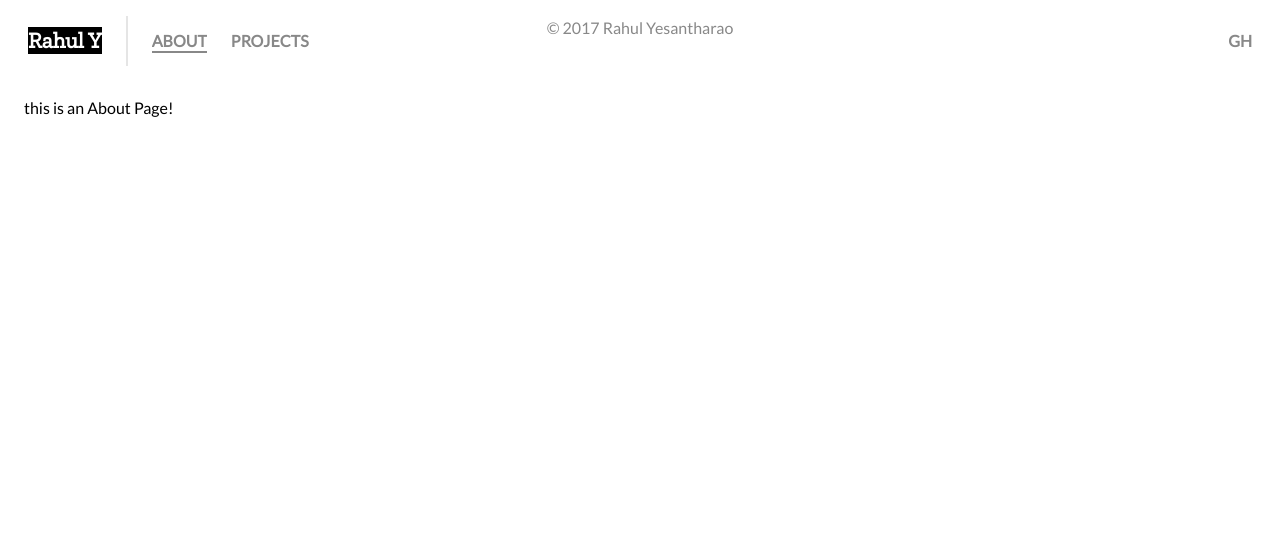
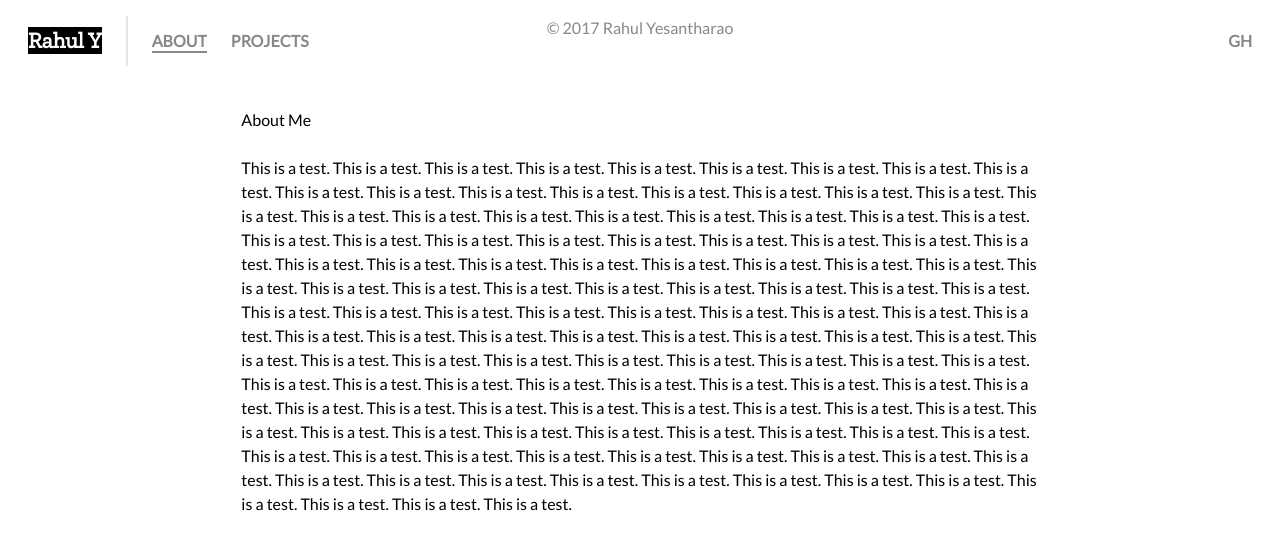
Before and after one commit to rahulyesantharao/personal-website-m2, a React app: page /about in a window 1280 px wide. Shown: the top 550 px of the page. Built offline with nearby package versions, Linux system fonts and the light colour scheme.

Commit message:
Updated Todo list, created and implemented grid system, changed selection color

```diff
--- a/src/components/about/AboutPage.js
+++ b/src/components/about/AboutPage.js
@@ -2,8 +2,17 @@ import React from 'react';
 
 const AboutPage = () => {
   return (
-    <section className="container">
-      <h1>this is an About Page!</h1>
+    <section className="container-fluid">
+      <div className="columns">
+        <h1 className="column is-12-mobile is-10-tablet is-offset-1-tablet is-8-desktop is-offset-2-desktop">About Me</h1>
+        <div className="column is-12-mobile is-10-tablet is-offset-1-tablet is-8-desktop is-offset-2-desktop">
+          This is a test. This is a test. This is a test. This is a test. This is a test. This is a test. This is a test. This is a test. This is a test. This is a test. This is a test. This is a test. This is a test. This is a test. This is a test. This is a test. This is a test. This is a test. This is a test. This is a test. This is a test. This is a test. This is a test. This is a test. This is a test.
+          This is a test. This is a test. This is a test. This is a test. This is a test. This is a test. This is a test. This is a test. This is a test. This is a test. This is a test. This is a test. This is a test. This is a test. This is a test. This is a test. This is a test. This is a test. This is a test. This is a test. This is a test. This is a test. This is a test. This is a test. This is a test.
+          This is a test. This is a test. This is a test. This is a test. This is a test. This is a test. This is a test. This is a test. This is a test. This is a test. This is a test. This is a test. This is a test. This is a test. This is a test. This is a test. This is a test. This is a test. This is a test. This is a test. This is a test. This is a test. This is a test. This is a test. This is a test.
+          This is a test. This is a test. This is a test. This is a test. This is a test. This is a test. This is a test. This is a test. This is a test. This is a test. This is a test. This is a test. This is a test. This is a test. This is a test. This is a test. This is a test. This is a test. This is a test. This is a test. This is a test. This is a test. This is a test. This is a test. This is a test.
+          This is a test. This is a test. This is a test. This is a test. This is a test. This is a test. This is a test. This is a test. This is a test. This is a test. This is a test. This is a test. This is a test. This is a test. This is a test. This is a test. This is a test. This is a test. This is a test. This is a test. This is a test. This is a test. This is a test. This is a test. This is a test.
+        </div>
+      </div>
     </section>
   )
 }
--- a/src/components/projects/ProjectsPage.js
+++ b/src/components/projects/ProjectsPage.js
@@ -3,7 +3,13 @@ import React from 'react';
 const ProjectsPage = () => {
   return (
     <section className="container">
-      <h1>this is a Test Page!</h1>
+      <div className="columns">
+        <h1 className="column is-12-mobile is-10-tablet is-offset-1-tablet is-8-desktop is-offset-2-desktop">Projects</h1>
+        <div className="column is-12-mobile is-10-tablet is-offset-1-tablet is-8-desktop is-offset-2-desktop">
+          This is a test. This is a test. This is a test. This is a test. This is a test. This is a test. This is a test. This is a test. This is a test. This is a test. This is a test. This is a test. This is a test. This is a test. This is a test. This is a test. This is a test. This is a test. This is a test. This is a test. This is a test. This is a test. This is a test. This is a test. This is a test.
+
+        </div>
+      </div>
     </section>
   )
 }
--- a/src/sass/base/variables.scss
+++ b/src/sass/base/variables.scss
@@ -4,7 +4,7 @@
 // Colors
 $color-primary: blue;
 $color-accent: red;
-$color-selection: lighten($color-accent, 30%);
+$color-selection: lighten(#2b669b, 30%);
 $color-font: black;
 
 $color-link: green;
--- a/src/sass/components/footer.scss
+++ b/src/sass/components/footer.scss
@@ -15,7 +15,7 @@
 main {
   &.home {
     height: 100%;
-    padding-top: 0px;
+    // padding-top: 0px;
   }
   flex: 1;
 }
--- /dev/null
+++ b/src/sass/layout/_all.scss
@@ -0,0 +1,4 @@
+@charset "utf-8";
+
+// import all the pieces of base
+@import './columns';
--- /dev/null
+++ b/src/sass/layout/columns.scss
@@ -0,0 +1,46 @@
+.column-container {
+  margin-left: -0.75rem;
+  margin-right: -0.75rem;
+  margin-top: -0.75rem;
+  &:last-child {
+    margin-bottom: -0.75rem;
+  }
+  &:not(:last-child) {
+    margin-bottom: -0.75rem;
+  }
+}
+
+.column {
+  display: block;
+  padding: 0.75rem;
+  @include mobile {
+    @for $i from 1 through 12 {
+      &.is-#{$i}-mobile {
+        width: ($i / 12) * 100%
+      }
+      &.is-offset-#{$i}-mobile {
+        margin-left: ($i / 12) * 100%
+      }
+    }
+  }
+  @include tablet {
+    @for $i from 1 through 12 {
+      &.is-#{$i}-tablet {
+        width: ($i / 12) * 100%
+      }
+      &.is-offset-#{$i}-tablet {
+        margin-left: ($i / 12) * 100%
+      }
+    }
+  }
+  @include desktop {
+    @for $i from 1 through 12 {
+      &.is-#{$i}-desktop {
+        width: ($i / 12) * 100%
+      }
+      &.is-offset-#{$i}-desktop {
+        margin-left: ($i / 12) * 100%
+      }
+    }
+  }
+}
--- a/src/sass/styles.scss
+++ b/src/sass/styles.scss
@@ -3,3 +3,4 @@
 // import all the rules
 @import "./base/_all";
 @import "./components/_all";
+@import "./layout/_all";
```
Also changed, not shown: 1 other file (tests, documents, lock files or other folders).
